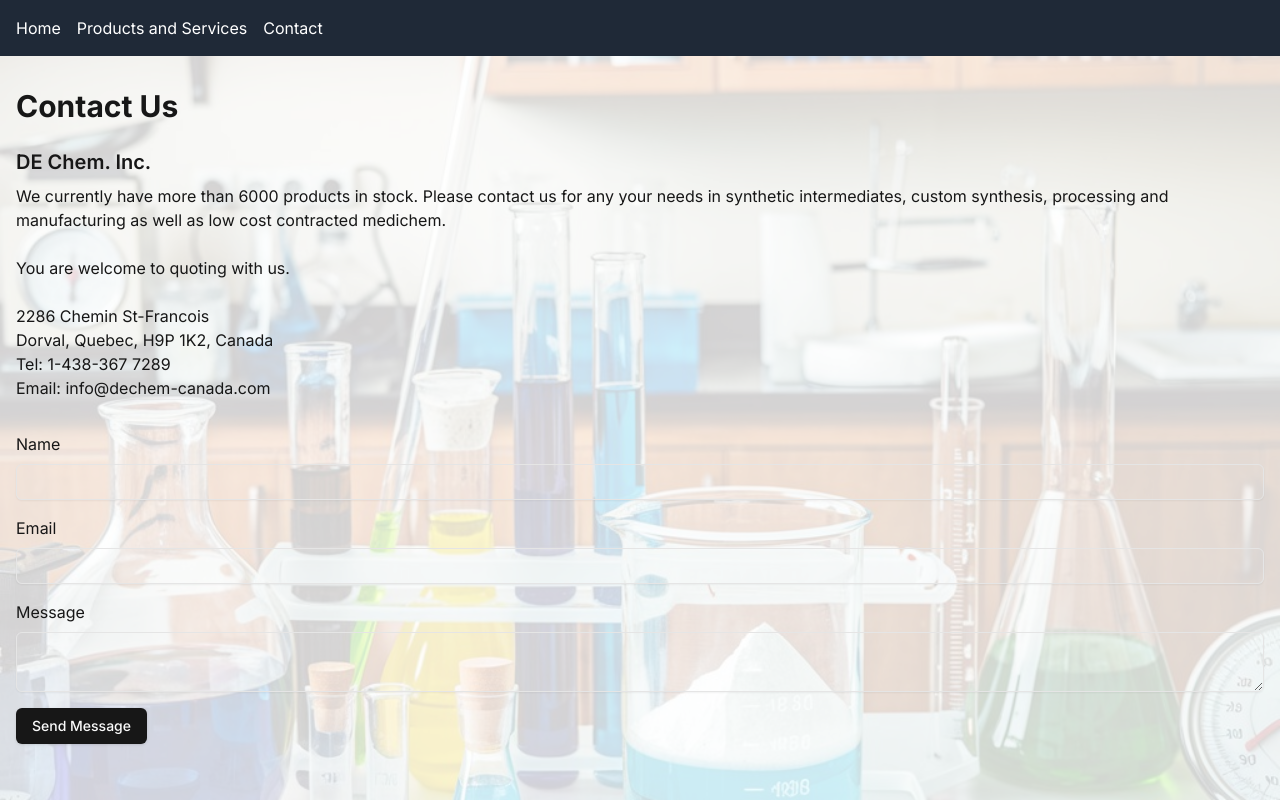
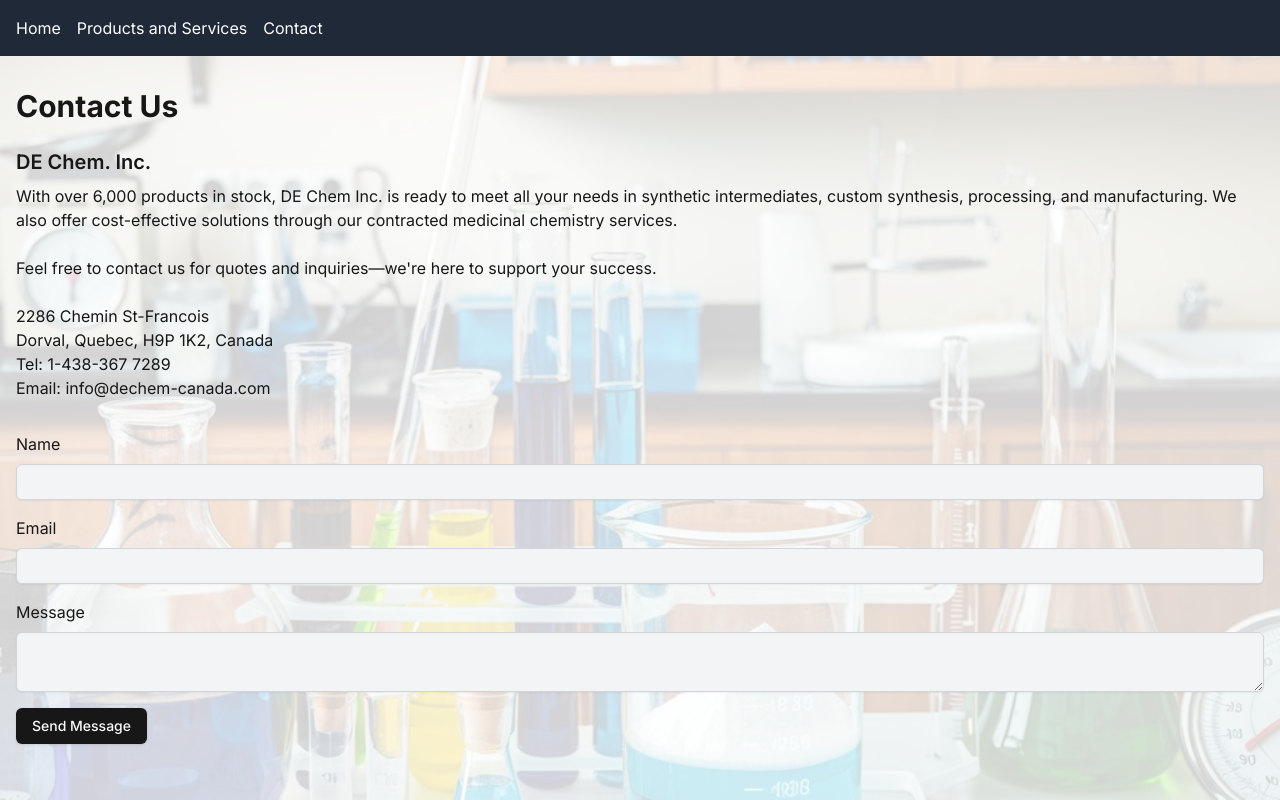
Before and after one commit to zspengyou/CursorAIWebsite, a Next.js app: page /contact in a window 1280 px wide. Built offline with nearby package versions, Linux system fonts and the light colour scheme.

Commit message:
make input background white

```diff
--- a/app/contact/page.tsx
+++ b/app/contact/page.tsx
@@ -4,6 +4,7 @@
 import { Input } from '@/components/ui/input'
 import { Textarea } from '@/components/ui/textarea'
 import { Button } from '@/components/ui/button'
+import { cn } from "@/lib/utils"
 
 export default function Contact() {
   const [formData, setFormData] = useState({
@@ -53,11 +54,11 @@
       <div className="mb-8">
         <h2 className="text-xl font-semibold mb-2">DE Chem. Inc.</h2>
         <p>
-          We currently have more than 6000 products in stock. Please contact us for any your needs in synthetic intermediates, custom synthesis, processing and manufacturing as well as low cost contracted medichem.
+        With over 6,000 products in stock, DE Chem Inc. is ready to meet all your needs in synthetic intermediates, custom synthesis, processing, and manufacturing. We also offer cost-effective solutions through our contracted medicinal chemistry services.
         </p>
         <br />
         <p>
-        You are welcome to quoting with us.
+        Feel free to contact us for quotes and inquiries—we're here to support your success.
         </p>
         <br />
         <p>2286 Chemin St-Francois</p>
@@ -80,6 +81,10 @@
             value={formData.name}
             onChange={handleChange}
             required
+            className={cn(
+              "bg-gray-100 border-gray-300 focus:border-blue-500 focus:bg-white",
+              "transition-colors duration-200"
+            )}
           />
         </div>
         <div className="mb-4">
@@ -91,6 +96,10 @@
             value={formData.email}
             onChange={handleChange}
             required
+            className={cn(
+              "bg-gray-100 border-gray-300 focus:border-blue-500 focus:bg-white",
+              "transition-colors duration-200"
+            )}
           />
         </div>
         <div className="mb-4">
@@ -101,6 +110,10 @@
             value={formData.message}
             onChange={handleChange}
             required
+            className={cn(
+              "bg-gray-100 border-gray-300 focus:border-blue-500 focus:bg-white",
+              "transition-colors duration-200"
+            )}
           />
         </div>
         <Button type="submit" disabled={isSubmitting}>
```
